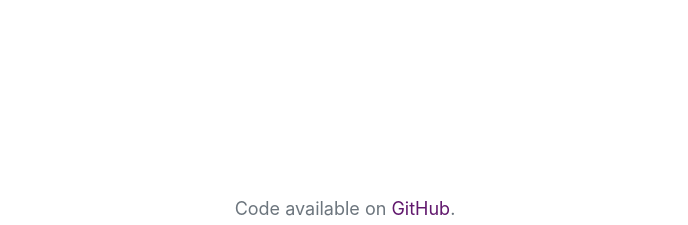
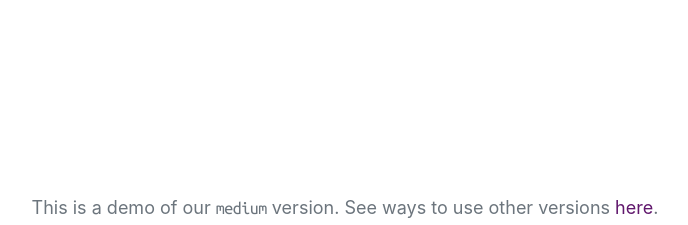
Before and after one commit to lcl-hse/heptabot, a Flask app: page /heptabot in a window 1280 px wide. Shown: the part 575-800 px from the top of the page, without its empty margins (295-983 px from the left). Run offline with Flask 2, Linux system fonts and the light colour scheme; some libraries are stand-ins or nearby versions.

Commit message:
Changed Web demo to reference other versions

```diff
--- a/templates/index.html
+++ b/templates/index.html
@@ -111,12 +111,12 @@
 	</main>
 	<footer class="text-secondary ftext">
 		<div class="footer container justify-content-center align-items-center f" style="padding: 0.4vh;text-align: center;max-width: 2096px;cursor: default;">
-			Code available on <a href="https://github.com/lcl-hse/heptabot">GitHub</a>.
+			This is a demo of our <div style="display: inline-block; font-family: Ubuntu Mono; letter-spacing: -0.5px;">medium</div> version. See ways to use other versions <a href="https://github.com/lcl-hse/heptabot">here</a>.
 		</div>
 	</footer>
 	<footer class="fake text-secondary ftext">
 		<div class="footer container justify-content-center align-items-center f" style="padding: 0.4vh;text-align: center;max-width: 2096px;cursor: default;">
-			Code available on <a href="https://github.com/lcl-hse/heptabot">GitHub</a>.
+			This is a demo of our <div style="display: inline-block; font-family: Ubuntu Mono; letter-spacing: -0.5px;">medium</div> version. See ways to use other versions <a href="https://github.com/lcl-hse/heptabot">here</a>.
 		</div>
 	</footer>
 	<script src="./static/index/engine.js" type="text/javascript">
--- a/templates/result.html
+++ b/templates/result.html
@@ -83,12 +83,12 @@
 	</main>
 	<footer class="text-secondary">
 		<div class="footer container justify-content-center align-items-center f" style="padding: 0.4vh;text-align: center;max-width: 2096px;cursor: default;">
-			Code available on <a href="https://github.com/lcl-hse/heptabot">GitHub</a>.
+			This is a demo of our <div style="display: inline-block; font-family: Ubuntu Mono; letter-spacing: -0.5px;">medium</div> version. See ways to use other versions <a href="https://github.com/lcl-hse/heptabot">here</a>.
 		</div>
 	</footer>
 	<footer class="fake text-secondary">
 		<div class="footer container justify-content-center align-items-center f" style="padding: 0.4vh;text-align: center;max-width: 2096px;cursor: default;">
-			Code available on <a href="https://github.com/lcl-hse/heptabot">GitHub</a>.
+			This is a demo of our <div style="display: inline-block; font-family: Ubuntu Mono; letter-spacing: -0.5px;">medium</div> version. See ways to use other versions <a href="https://github.com/lcl-hse/heptabot">here</a>.
 		</div>
 	</footer>
 	<script src="./static/result/engine.js" type="text/javascript">
```
